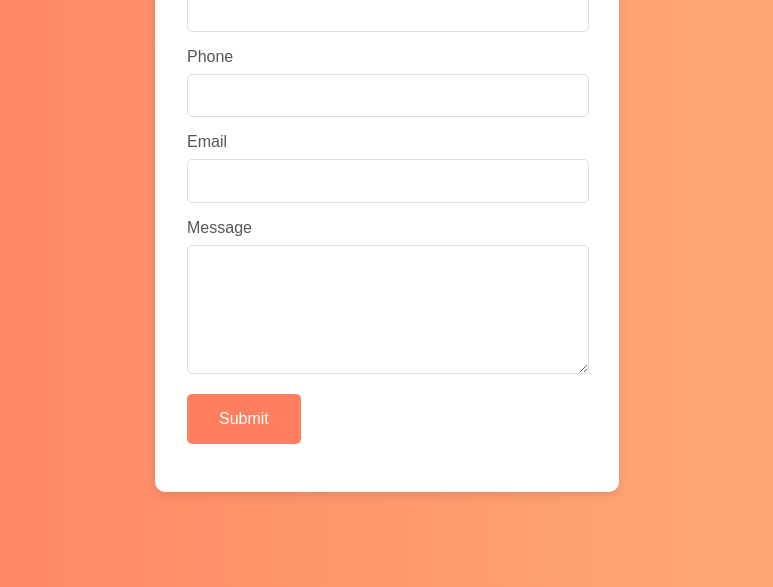
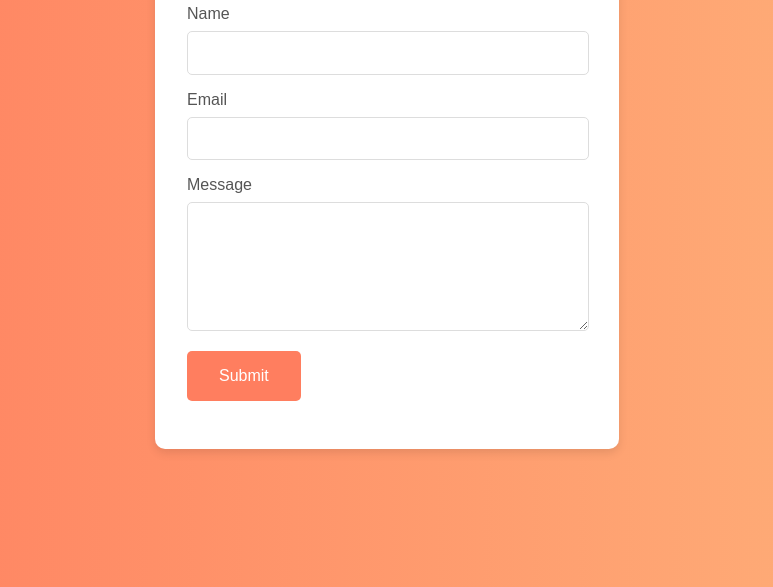
Before and after one commit to theranjitpandey/thisisranjitpandey, a website: page form.html in a window 1280 px wide. Shown: the part 213-800 px from the top of the page, without its empty margins (253-1026 px from the left). Drawn offline with Linux system fonts and the light colour scheme.

Commit message:
Update form.html

```diff
--- a/form.html
+++ b/form.html
@@ -72,10 +72,6 @@
         <input type="text" id="name" name="name" required>
       </div>
       <div class="form-group">
-        <label for="phone">Phone</label>
-        <input type="Phone" id="phone" name="phone" required pattern="[0-9]{10}"/>
-      </div>
-      <div class="form-group">
         <label for="email">Email</label>
         <input type="email" id="email" name="email" required>
       </div>
```
